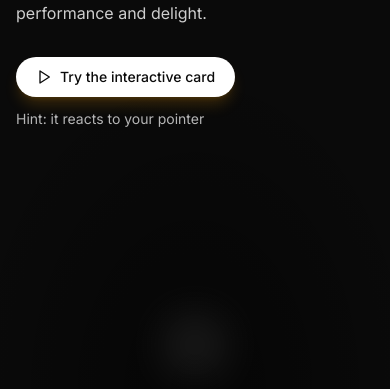
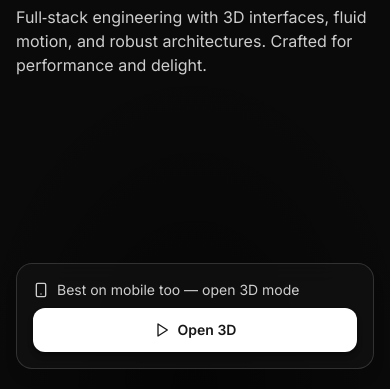
Before and after one commit to gramtop961/frontend-repo_yibhgk38_pc75gx, a React (Vite) app: page / in a window 390 px wide. Shown: the part 455-844 px from the top of the page. Built offline with nearby package versions, Linux system fonts and the light colour scheme; a web font is replaced by a local one.

Commit message:
Update project prj_yibhgk38 - 2025-11-05T15:25:10.388Z

```diff
--- a/src/components/Hero.jsx
+++ b/src/components/Hero.jsx
@@ -1,7 +1,7 @@
 import { useState } from 'react';
 import Spline from '@splinetool/react-spline';
 import { motion, AnimatePresence } from 'framer-motion';
-import { Sparkles, Play, X } from 'lucide-react';
+import { Sparkles, Play, X, Smartphone, Hand } from 'lucide-react';
 
 export default function Hero() {
   const [open, setOpen] = useState(false);
@@ -40,8 +40,8 @@ export default function Hero() {
               Full‑stack engineering with 3D interfaces, fluid motion, and robust architectures. Crafted for performance and delight.
             </p>
 
-            {/* Highly discoverable 3D trigger */}
-            <div className="mt-8 flex flex-wrap items-center gap-3">
+            {/* Desktop / larger screens: discoverable 3D trigger */}
+            <div className="mt-8 hidden sm:flex flex-wrap items-center gap-3">
               <button
                 type="button"
                 onClick={() => setOpen(true)}
@@ -52,21 +52,45 @@ export default function Hero() {
                 <Play className="h-4 w-4" />
                 Try the interactive card
               </button>
-              <span className="text-sm text-white/70">
-                Hint: it reacts to your pointer
-              </span>
+              <span className="text-sm text-white/70">Hint: it reacts to your pointer</span>
             </div>
           </motion.div>
         </div>
       </div>
 
       {/* Spotlight pulsing cue near bottom to make the interaction easy to find */}
-      <div className="absolute bottom-6 left-1/2 -translate-x-1/2">
+      <div className="absolute bottom-6 left-1/2 -translate-x-1/2 hidden sm:block">
         <motion.div
           className="pointer-events-none h-10 w-10 rounded-full bg-white/40 blur-xl"
           animate={{ opacity: [0.2, 0.6, 0.2], scale: [1, 1.15, 1] }}
           transition={{ duration: 2.2, repeat: Infinity, ease: 'easeInOut' }}
         />
+      </div>
+
+      {/* Mobile action bar: prominent CTA + gesture hint */}
+      <div className="sm:hidden fixed bottom-0 inset-x-0 z-40 px-4 pb-5 pt-3">
+        <div className="rounded-2xl border border-white/15 bg-neutral-900/70 supports-[backdrop-filter]:bg-neutral-900/50 backdrop-blur-md shadow-lg">
+          <div className="px-4 pt-4">
+            <p className="flex items-center gap-2 text-sm text-white/80">
+              <Smartphone className="h-4 w-4" /> Best on mobile too — open 3D mode
+            </p>
+          </div>
+          <div className="p-4 pt-2 flex items-center gap-3">
+            <button
+              type="button"
+              onClick={() => setOpen(true)}
+              className="flex-1 inline-flex items-center justify-center gap-2 rounded-xl bg-white text-neutral-900 px-4 py-3 text-sm font-semibold shadow-black/30 shadow-md active:translate-y-px focus:outline-none focus-visible:ring-2 focus-visible:ring-white/60"
+              aria-haspopup="dialog"
+              aria-expanded={open}
+            >
+              <Play className="h-4 w-4" /> Open 3D
+            </button>
+            <div className="hidden xs:flex items-center gap-2 text-xs text-white/70">
+              <Hand className="h-4 w-4" />
+              <span>Drag to rotate</span>
+            </div>
+          </div>
+        </div>
       </div>
 
       {/* Modal focus view for instant wow */}
@@ -85,7 +109,7 @@ export default function Hero() {
               animate={{ y: 0, opacity: 1 }}
               exit={{ y: 30, opacity: 0 }}
               transition={{ type: 'spring', stiffness: 260, damping: 24 }}
-              className="relative w-[92vw] max-w-5xl h-[70vh] rounded-2xl overflow-hidden border border-white/15 bg-neutral-950 shadow-2xl"
+              className="relative w-[96vw] sm:w-[92vw] max-w-5xl h-[80vh] sm:h-[70vh] rounded-2xl overflow-hidden border border-white/15 bg-neutral-950 shadow-2xl"
               role="dialog"
               aria-modal="true"
               aria-label="Interactive 3D Card"
@@ -104,6 +128,12 @@ export default function Hero() {
                   style={{ width: '100%', height: '100%' }}
                 />
               </div>
+              {/* Mobile gesture helper text inside modal */}
+              <div className="pointer-events-none absolute bottom-3 left-1/2 -translate-x-1/2 sm:hidden">
+                <div className="rounded-full bg-black/50 text-white/90 text-xs px-3 py-1.5 border border-white/15 backdrop-blur">
+                  Use one finger to rotate • two fingers to pan
+                </div>
+              </div>
             </motion.div>
           </motion.div>
         )}
```
Also changed, not shown: 1 other file (tests, documents, lock files or other folders).
